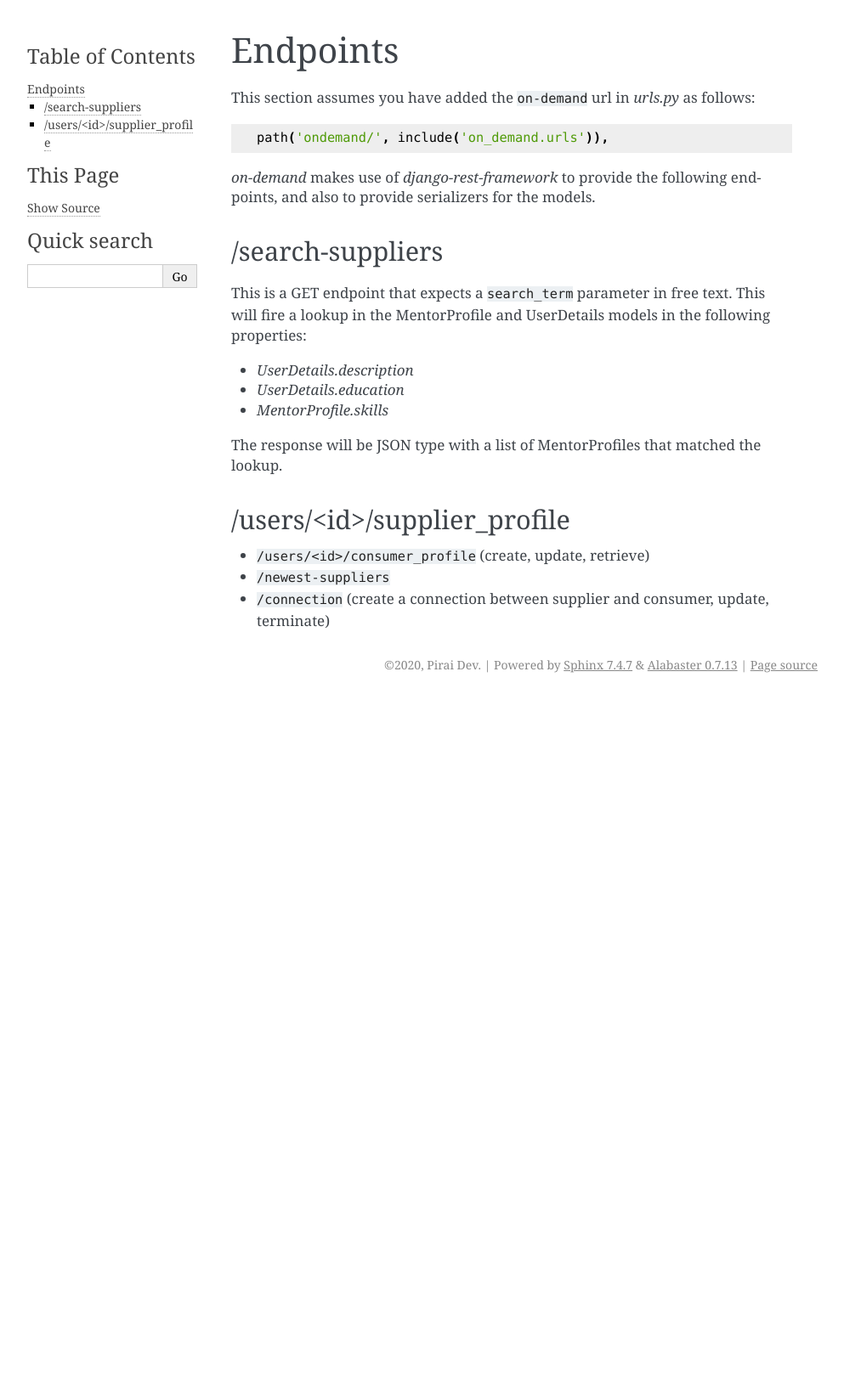
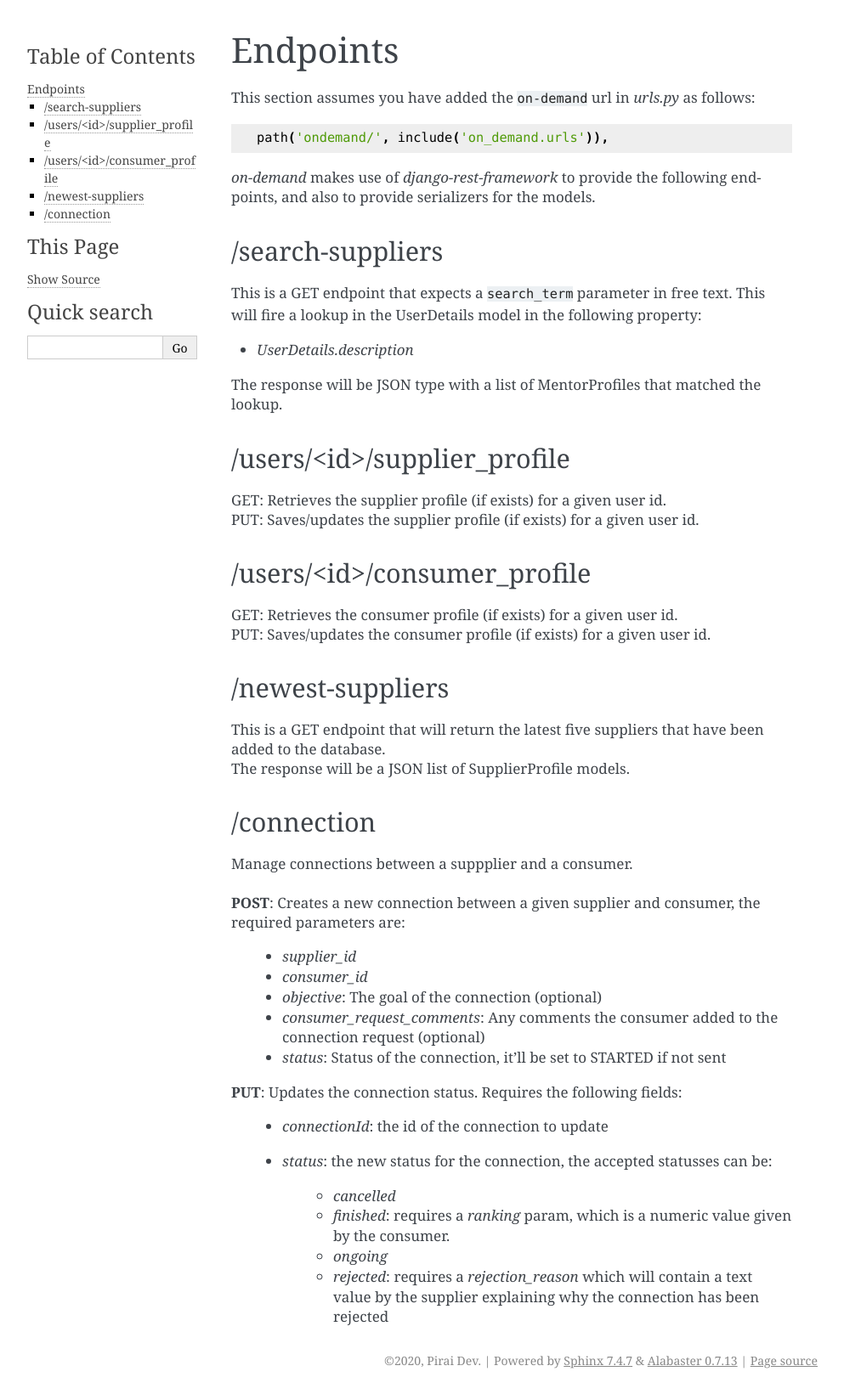
Before and after one commit to piraidev/django-on-demand, a Sphinx documentation site: the page built from docs/source/endpoints.rst, in a window 1280 px wide. Shown: the whole page at 85% size, without its empty margins (148-1141 px from the left). Built offline with Sphinx 7.4.7, drawn with Linux system fonts in a browser that asks for light colours; before the commit the page ends 900 px from its top, so only the background shows below that.

Commit message:
adding more documentation

```diff
--- a/docs/source/endpoints.rst
+++ b/docs/source/endpoints.rst
@@ -12,11 +12,9 @@ This section assumes you have added the ``on-demand`` url in `urls.py` as follow
 /search-suppliers
 ~~~~~~~~~~~~~~~~~
 
-This is a GET endpoint that expects a ``search_term`` parameter in free text. This will fire a lookup in the MentorProfile and UserDetails models in the following properties:
+This is a GET endpoint that expects a ``search_term`` parameter in free text. This will fire a lookup in the UserDetails model in the following property:
 
 * `UserDetails.description`
-* `UserDetails.education`
-* `MentorProfile.skills`
 
 The response will be JSON type with a list of MentorProfiles that matched the lookup.
 
@@ -24,8 +22,38 @@ The response will be JSON type with a list of MentorProfiles that matched the lo
 /users/<id>/supplier_profile
 ~~~~~~~~~~~~~~~~~~~~~~~~~~~~
 
+| GET: Retrieves the supplier profile (if exists) for a given user id.
+| PUT: Saves/updates the supplier profile (if exists) for a given user id.
 
+/users/<id>/consumer_profile
+~~~~~~~~~~~~~~~~~~~~~~~~~~~~
 
-* ``/users/<id>/consumer_profile`` (create, update, retrieve)
-* ``/newest-suppliers``
-* ``/connection`` (create a connection between supplier and consumer, update, terminate)
+| GET: Retrieves the consumer profile (if exists) for a given user id.
+| PUT: Saves/updates the consumer profile (if exists) for a given user id.
+
+/newest-suppliers
+~~~~~~~~~~~~~~~~~
+| This is a GET endpoint that will return the latest five suppliers that have been added to the database.
+| The response will be a JSON list of SupplierProfile models.
+
+/connection
+~~~~~~~~~~~
+| Manage connections between a suppplier and a consumer.
+|
+| **POST**: Creates a new connection between a given supplier and consumer, the required parameters are:
+
+    * `supplier_id`
+    * `consumer_id`
+    * `objective`: The goal of the connection (optional)
+    * `consumer_request_comments`: Any comments the consumer added to the connection request (optional)
+    * `status`: Status of the connection, it'll be set to STARTED if not sent
+
+| **PUT**: Updates the connection status. Requires the following fields:
+
+    * `connectionId`: the id of the connection to update
+    * `status`: the new status for the connection, the accepted statusses can be:
+
+        * `cancelled`
+        * `finished`: requires a `ranking` param, which is a numeric value given by the consumer.
+        * `ongoing`
+        * `rejected`: requires a `rejection_reason` which will contain a text value by the supplier explaining why the connection has been rejected
```
Also changed, not shown: 2 other files.
